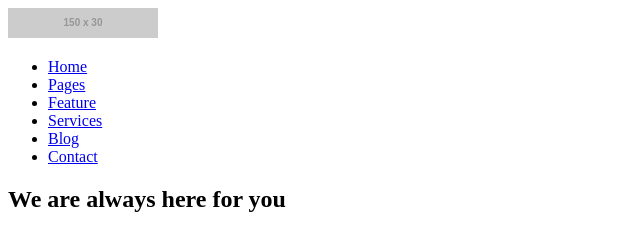
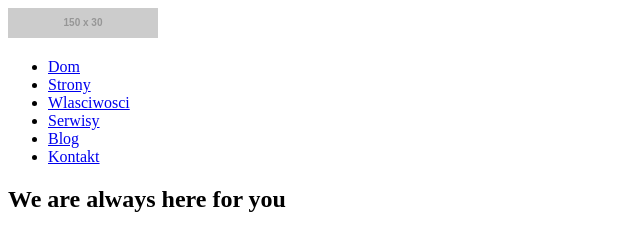
Before and after one commit to dzeekoo/learning-git, a plain HTML site: page index.html in a window 1280 px wide. Shown: the top 230 px of the page, 0-640 px from the left. Drawn offline with nearby package versions, Linux system fonts and the light colour scheme; files that its build step writes are made by us from their sources; placeholder pictures from the web are drawn by us.

Commit message:
Change names of links

```diff
--- a/index.html
+++ b/index.html
@@ -9,12 +9,12 @@
          <nav class="container">
             <img src="//placehold.it/150x30" alt=" ">
             <ul>
-               <li><a href="#">Home</a></li>
-               <li><a href="#">Pages</a></li>
-               <li><a href="#">Feature</a></li>
-               <li><a href="#">Services</a></li>
+               <li><a href="#">Dom</a></li>
+               <li><a href="#">Strony</a></li>
+               <li><a href="#">Wlasciwosci</a></li>
+               <li><a href="#">Serwisy</a></li>
                <li><a href="#">Blog</a></li>
-               <li><a href="#">Contact</a></li>
+               <li><a href="#">Kontakt</a></li>
             </ul>
          </nav>
       </header>
```
